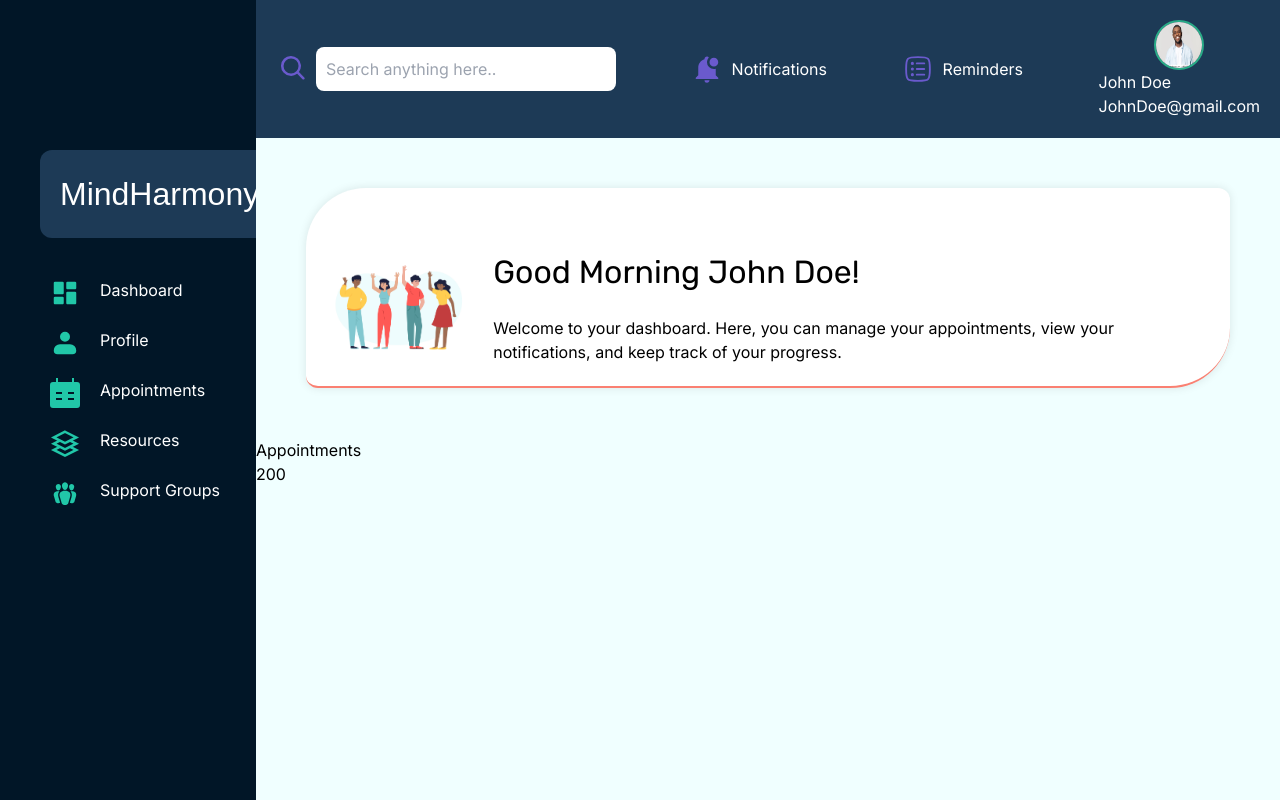
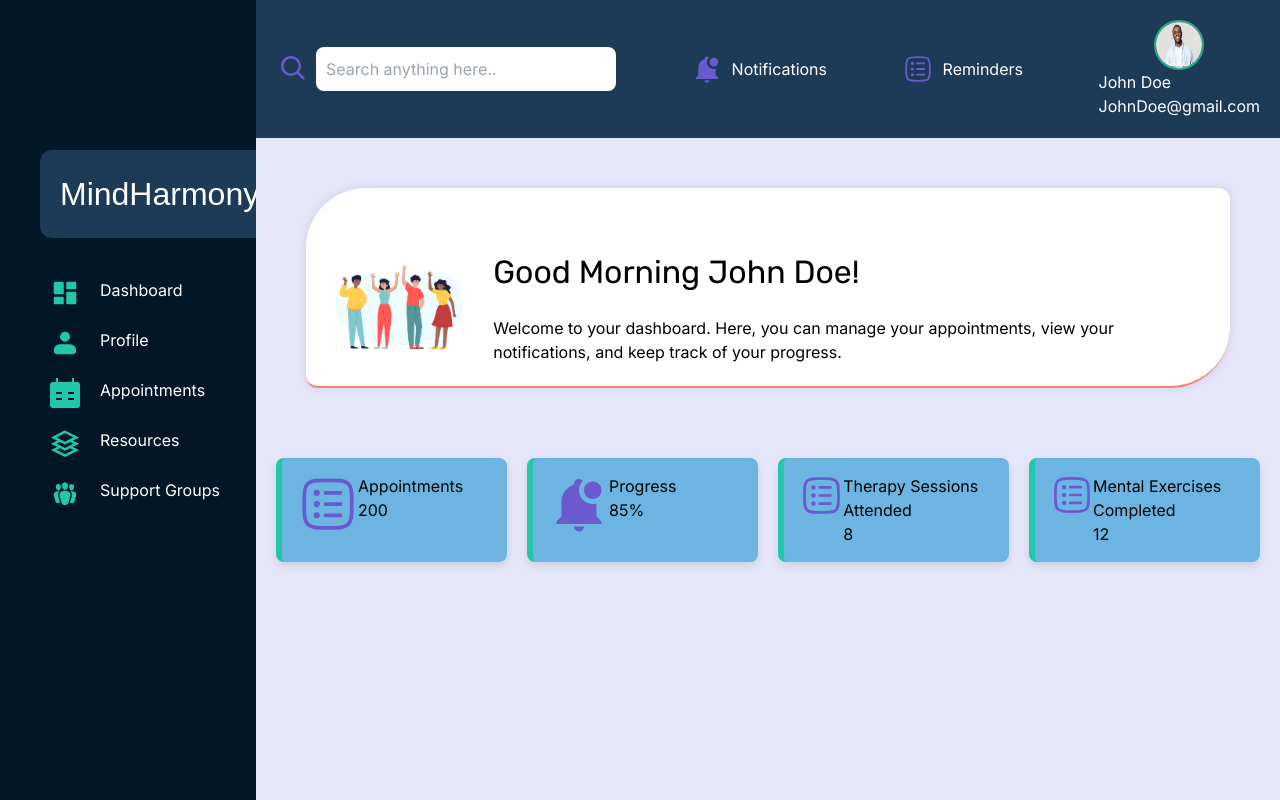
Before and after one commit to lewmas9152/MindHarmony, a Next.js app in the folder frontend/: page /home in a window 1280 px wide. Shown: the top 800 px of the page. Built offline with nearby package versions, Linux system fonts and the light colour scheme; a web font is replaced by a local one.

Commit message:
chore: Update home page with info cards for appointments, progress, therapy sessions, and mental exercises

```diff
--- a/frontend/app/home/page.tsx
+++ b/frontend/app/home/page.tsx
@@ -92,12 +92,75 @@ const HomePage = () => {
             </div>
           </div>
 
+          <div className="info-container">
+            <div className="appoint-container">
+              <div className="img-cont">
+                <Image
+                  src={ReminderIcon}
+                  alt="Reminder Icon"
+                  width={60}
+                  height={60}
+                  quality={100}
+                />
+              </div>
+              <div className="content">
+                <h2>Appointments</h2>
+                <p>200</p>
+              </div>
+            </div>
+            <div className="progress">
+              <div className="img-cont">
+                <Image
+                  src={NotificationIcon}
+                  alt="Notification Icon"
+                  width={60}
+                  height={60}
+                  quality={100}
+                />
+              </div>
+              <div className="content">
+                <h2>Progress</h2>
+                <p>85%</p>
+                </div>
+              </div>
+              <div className="therapy-sessions">
+                <div className="img-cont">
+                  <Image
+                    src={ReminderIcon}
+                    alt="Reminder Icon"
+                    width={60}
+                    height={60}
+                    quality={100}
+                  />
+                </div>
+                <div className="content">
+                  <h2>Therapy Sessions Attended</h2>
+                  <p>8</p>
+                </div>
+              </div>
+              <div className="mental-exercises">
+                <div className="img-cont">
+                  <Image
+                    src={ReminderIcon}
+                    alt="Reminder Icon"
+                    width={60}
+                    height={60}
+                    quality={100}
+                  />
+                </div>
+                <div className="content">
+                  <h2>Mental Exercises Completed</h2>
+                  <p>12</p>
+                  </div>
+              </div>
+          </div>
+
+{/*
           <div className="stats-container">
             <div className="stat-box appointments">
               <h3>Appointments</h3>
-              <p>200</p>
             </div>
-            </div>
+            </div> */}
         </div>
       </div>
     </div>
--- a/frontend/app/sass/Home.scss
+++ b/frontend/app/sass/Home.scss
@@ -3,6 +3,7 @@ $color-celestial-sky: #6cb4e2;
 $color-celestial-light: #9cd4e2;
 $color-celestial-dusk: #315d89;
 $color-celestial-night: #1d3a56;
+$nightowl-info: #21c7a8;
 
 $color-slate-gray: #708090;
 $color-slate-blue: #6a5acd;
@@ -21,11 +22,6 @@ $color-light-cream: #fffdd0;
 $color-light-pastel: #e6e6fa;
 $color-light-mint: #f5fffa;
 $color-light-snow: #fffafa;
-
-$color-forest-green: #228b22;
-$color-forest-moss: #8a9a5b;
-$color-forest-fir: #4f7942;
-$color-forest-pine: #01796f;
 $color-forest-jungle: #29ab87;
 $font-rubik : 'Rubik', sans-serif;
 $font-josefin : 'Josefin Sans', sans-serif;
@@ -33,6 +29,18 @@ $font-island : 'Island Moments', cursive;
 $font-ropa : 'Ropa Sans', sans-serif;
 $font-jost : 'Jost', sans-serif;
 $font-playwrite : 'Playwrite IT Moderna', sans-serif;
+
+@mixin info-card{
+    display: flex;
+    flex-direction: row;
+    padding: 1rem;
+    background-color:$color-celestial-sky;
+    border-radius: 8px;
+    width: 300px;
+    max-height: 300px;
+    border-left: 6px solid $nightowl-info;
+    box-shadow: 0 4px 8px rgba(0, 0, 0, 0.1);
+}
 
 .dashboard {
   display: flex;
@@ -44,7 +52,7 @@ $font-playwrite : 'Playwrite IT Moderna', sans-serif;
 
   .content-container {
     width: 80%;
-    background-color: azure;
+    background-color: $color-light-pastel;
 
     .header {
       display: flex;
@@ -137,6 +145,24 @@ $font-playwrite : 'Playwrite IT Moderna', sans-serif;
         text-align: left;
       }
     }
+    .info-container{
+        display: flex;
+        flex-direction: row;
+        gap: 20px;
+        padding: 20px;
+        .appoint-container{
+            @include info-card;
+        }
+        .progress{
+            @include info-card;
+        }
+        .therapy-sessions{
+            @include info-card;
+        }
+        .mental-exercises{
+            @include info-card;
+        }
+    }
   }
 }
 
```
